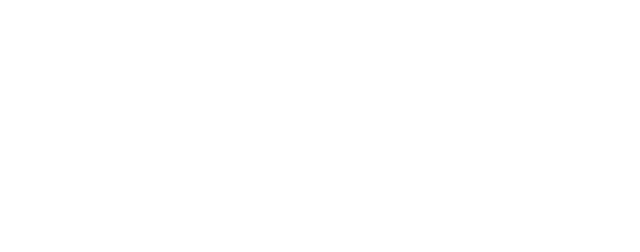
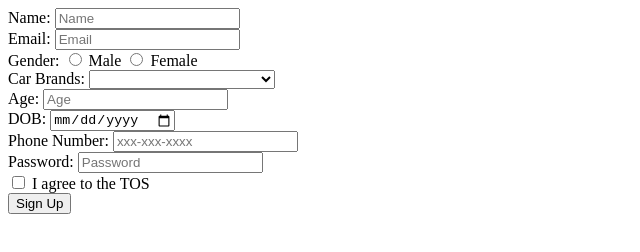
Before and after one commit to acciojob/signup-form-car-droopyantidote, a website: page main.html in a window 1280 px wide. Shown: the whole page, without its empty margins (0-640 px from the left). Drawn offline with Linux system fonts and the light colour scheme.

Commit message:
created a submission

```diff
--- a/main.html
+++ b/main.html
@@ -8,6 +8,44 @@
 
 <body>
 	<!-- the entire body must be written by student -->
+	 <form method="post">
+        <label for="name">Name:</label>
+        <input type="text" id="name" name="name" placeholder="Name" required><br>
+
+        <label for="email">Email:</label>
+        <input type="email" id="email" name="email" placeholder="Email" required><br>
+
+        <label>Gender:</label>
+        <input type="radio" id="gender_m" name="gender" required>
+        <label for="gender_m">Male</label>
+        <input type="radio" id="gender_f" name="gender" required>
+        <label for="gender_f">Female</label><br>
+
+        <label for="cars">Car Brands:</label>
+        <select id="cars" name="cars" required>
+            <option value="" disabled>--Please choose an option--</option>
+            <!-- Add more options as needed -->
+        </select><br>
+
+        <label for="age">Age:</label>
+        <input type="number" id="age" name="age" placeholder="Age" required><br>
+
+        <label for="dob">DOB:</label>
+        <input type="date" id="dob" name="dob" required><br>
+
+        <label for="tel">Phone Number:</label>
+        <input type="tel" id="tel" name="tel" pattern="\d{3}-\d{3}-\d{4}" placeholder="xxx-xxx-xxxx"><br>
+
+        <label for="password">Password:</label>
+        <input type="password" id="password" name="password" placeholder="Password" required><br>
+
+        <label>
+            <input type="checkbox" id="tos" name="tos" required>
+            I agree to the TOS
+        </label><br>
+
+        <button type="submit">Sign Up</button>
+    </form>
     <script type="text/javascript" src="./script.js">
 </script>
 
```
